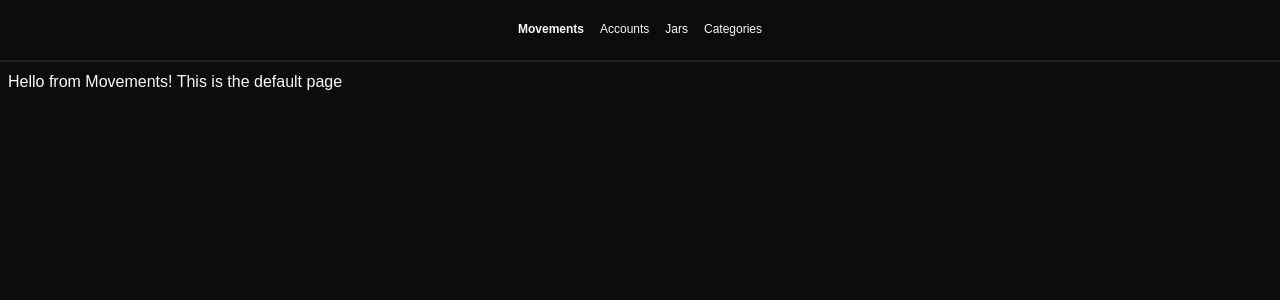
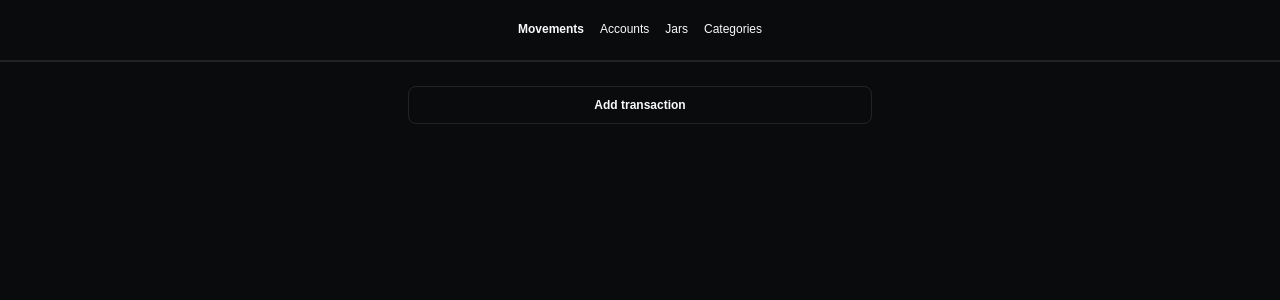
Before and after one commit to SHGoldfarb/jars, a React (Vite) app: page /movements in a window 1280 px wide. Shown: the top 300 px of the page. Built offline with nearby package versions, Linux system fonts and the light colour scheme.

Commit message:
WIP transaction create and show

```diff
--- a/src/components/Movements.tsx
+++ b/src/components/Movements.tsx
@@ -1,3 +1,19 @@
+import { useTransactions } from 'src/hooks/useTransactions';
+import { GenericNameableList } from './GenericNameableList';
+import { currency } from 'src/services/finance';
+
 export const Movements = () => {
-  return <div className="p-2">Hello from Movements! This is the default page</div>;
+  const { transactions } = useTransactions();
+
+  return (
+    <GenericNameableList
+      items={transactions.map((transaction) => ({
+        ...transaction,
+        name: `${transaction.description} ${currency.stringify(transaction.amount)}`,
+        url: `/transactions/${transaction.id}/edit`,
+      }))}
+      addLabel="Add transaction"
+      addUrl="/transactions/new"
+    />
+  );
 };
--- /dev/null
+++ b/src/hooks/useTransactions.ts
@@ -0,0 +1,8 @@
+import { getTransactions } from 'src/services/finance';
+import { useQuery } from '@tanstack/react-query';
+
+export const useTransactions = () => {
+  const { data } = useQuery({ queryKey: ['getTransactions'], queryFn: () => getTransactions() });
+
+  return { transactions: data ?? [] };
+};
--- a/src/services/finance/infrastructure/db.ts
+++ b/src/services/finance/infrastructure/db.ts
@@ -32,4 +32,7 @@ export const DB = {
   accounts: memoizedTable(db.table('accounts')),
   jars: memoizedTable(db.table('jars')),
   categories: memoizedTable(db.table('categories')),
+  transactions: memoizedTable(db.table('transactions')),
+  allocations: memoizedTable(db.table('allocations')),
+  transfers: memoizedTable(db.table('transfers')),
 };
--- /dev/null
+++ b/src/services/finance/model/currency.ts
@@ -0,0 +1,17 @@
+import * as z from 'zod';
+
+const Decimal = z.object({
+  // Examples
+  // { value: 125, decimalPlaces: 2 } = 1.25
+  // { value: 50, decimalPlaces: 0 } = 50
+  // { value: 1, decimalPlaces: -2 } = 100
+  value: z.bigint(),
+  decimalPlaces: z.number().int(),
+});
+
+export const CurrencyAmount = z.object({
+  currency: z.enum(['CLP', 'USD']),
+  amountDecimal: Decimal,
+});
+
+export type CurrencyAmount = z.infer<typeof CurrencyAmount>;
--- a/src/services/finance/model/entities.ts
+++ b/src/services/finance/model/entities.ts
@@ -1,12 +1,17 @@
-import type { CurrencyAmount } from '../../shared';
 import * as z from 'zod';
+import { CurrencyAmount } from './currency';
 
-export const Archivable = z.object({
-  archivedAtISO: z.iso.datetime().optional(),
+const idShape = z.uuidv4();
+const dateTimeShape = z.iso.datetime();
+
+const Archivable = z.object({
+  archivedAtISO: dateTimeShape.optional(),
 });
 
-export const Identifiable = z.object({
-  id: z.uuidv4(),
+type Archivable = z.infer<typeof Archivable>;
+
+const Identifiable = z.object({
+  id: idShape,
 });
 
 export const Account = z.object({
@@ -48,45 +53,37 @@ export const CategoryExpense = z.object({
 
 export type CategoryExpense = z.infer<typeof CategoryExpense>;
 
+export const Transaction = z.object({
+  ...Identifiable.shape,
+  ...Archivable.shape,
+  kind: z.enum(['income', 'expense']),
+  accountId: idShape,
+  categoryId: idShape,
+  jarId: idShape,
+  amount: CurrencyAmount,
+  dateISO: dateTimeShape,
+  description: z.string(),
+});
+
+export type Transaction = z.infer<typeof Transaction>;
+
+export const TransactionUnsaved = z.object({
+  ...Transaction.shape,
+  id: Transaction.shape.id.optional(),
+});
+
+export type TransactionUnsaved = z.infer<typeof TransactionUnsaved>;
+
 // -----------------------------------
 // ----------- OLD TYPES -------------
 // -----------------------------------
-
-export type ISODateTimeString = string;
-
-export interface Archivable {
-  archivedAtISO?: ISODateTimeString;
-}
-
-export type TransactionKind = 'income' | 'expense';
-
-type TransactionBase = Archivable & {
-  id: string;
-  kind: TransactionKind;
-  accountId: string;
-  jarId: string;
-  amount: CurrencyAmount; // Always positive; sign is derived from kind.
-  dateISO: string;
-  notes: string;
-  categoryId: string;
-};
-
-export type IncomeTransaction = TransactionBase & {
-  kind: 'income';
-};
-
-export type ExpenseTransaction = TransactionBase & {
-  kind: 'expense';
-};
-
-export type Transaction = IncomeTransaction | ExpenseTransaction;
 
 export type Transfer = Archivable & {
   id: string;
   dateISO: string;
   originAccountId: string;
   destinationAccountId: string;
-  notes: string;
+  description: string;
   amount: CurrencyAmount; // Always positive.
 };
 
@@ -95,6 +92,6 @@ export type Allocation = Archivable & {
   dateISO: string;
   originJarId: string;
   destinationJarId: string;
-  notes: string;
+  description: string;
   amount: CurrencyAmount; // Always positive.
 };
--- a/src/services/finance/model/index.ts
+++ b/src/services/finance/model/index.ts
@@ -1 +1,2 @@
 export * from './entities';
+export * from './currency';
--- /dev/null
+++ b/src/services/finance/use-cases/currency.ts
@@ -0,0 +1,19 @@
+import type { CurrencyAmount } from '../model';
+import { decimal } from './decimal';
+
+// Guard against future additions to the Currency enum: TypeScript compile will fail
+type SupportedCurrencyTypes = 'CLP' | 'USD';
+
+const stringify = (value: CurrencyAmount & { currency: SupportedCurrencyTypes }) => {
+  const amount = decimal.toNumber(value.amountDecimal);
+
+  if (value.currency === 'USD') {
+    return `$${amount.toFixed(2)}`;
+  }
+
+  return `$${amount.toFixed(0)}`;
+};
+
+export const currency = {
+  stringify,
+};
--- /dev/null
+++ b/src/services/finance/use-cases/decimal.ts
@@ -0,0 +1,9 @@
+import type { Decimal } from 'src/services/shared';
+
+const toNumber = (decimal: Decimal) => {
+  return Number(decimal.value) / 10 ** decimal.decimalPlaces;
+};
+
+export const decimal = {
+  toNumber,
+};
--- a/src/services/finance/use-cases/index.ts
+++ b/src/services/finance/use-cases/index.ts
@@ -2,3 +2,6 @@ export * from './balances';
 export * from './accounts';
 export * from './jars';
 export * from './categories';
+export * from './transactions';
+export * from './currency';
+export * from './decimal';
--- /dev/null
+++ b/src/services/finance/use-cases/transactions.ts
@@ -0,0 +1,35 @@
+import { generateId } from 'src/lib/utils';
+import { DB } from '../infrastructure';
+import { Transaction, TransactionUnsaved } from '../model';
+
+const table = DB.transactions;
+
+export const getTransactions = async ({
+  includeArchived = false,
+}: { includeArchived?: boolean } = {}) => {
+  const transactions = await table.getMap();
+  return Object.values(transactions)
+    .filter((transaction) => Transaction.safeParse(transaction).success)
+    .map((transaction) => Transaction.parse(transaction))
+    .filter((transaction) => includeArchived || !transaction.archivedAtISO);
+};
+
+export const createTransaction = async (transaction: TransactionUnsaved) => {
+  const parsedTransaction = Transaction.parse({ ...transaction, id: generateId() });
+  return table.upsert(parsedTransaction);
+};
+
+export const updateTransaction = async (transaction: Transaction) => {
+  const parsedTransaction = Transaction.parse(transaction);
+  return table.upsert(parsedTransaction);
+};
+
+export const getTransaction = async (transactionId: string) => {
+  return Transaction.parse((await table.getMap())[transactionId]);
+};
+
+export const archiveTransaction = async (transactionId: string) => {
+  const transaction = await getTransaction(transactionId);
+  transaction.archivedAtISO = new Date().toISOString();
+  return table.upsert(transaction);
+};
--- a/src/tests/setup.ts
+++ b/src/tests/setup.ts
@@ -35,21 +35,17 @@ const test = base.extend<{
   jarFormPage: async ({ page }, use) => {
     await use(jarFormPageConstructor(page));
   },
-  createAccount: async ({ page, accountsPage, accountFormPage, rootLayoutPage }, use) => {
+  createAccount: async ({ accountsPage, accountFormPage, rootLayoutPage }, use) => {
     await use(async (accountName: string) => {
-      if (new URL(page.url()).pathname != '/accounts') {
-        await rootLayoutPage.navButton('Accounts').click();
-      }
+      await rootLayoutPage.navButton('Accounts').click();
       await accountsPage.createAccountButton.click();
       await accountFormPage.nameInput.fill(accountName);
       await accountFormPage.submitButton.click();
     });
   },
-  createJar: async ({ page, jarsPage, jarFormPage, rootLayoutPage }, use) => {
+  createJar: async ({ jarsPage, jarFormPage, rootLayoutPage }, use) => {
     await use(async (jarName: string) => {
-      if (new URL(page.url()).pathname != '/jars') {
-        await rootLayoutPage.navButton('Jars').click();
-      }
+      await rootLayoutPage.navButton('Jars').click();
       await jarsPage.createJarButton.click();
       await jarFormPage.nameInput.fill(jarName);
       await jarFormPage.submitButton.click();
@@ -61,12 +57,10 @@ const test = base.extend<{
   categoryFormPage: async ({ page }, use) => {
     await use(categoryFormPageConstructor(page));
   },
-  createCategory: async ({ page, categoriesPage, categoryFormPage, rootLayoutPage }, use) => {
+  createCategory: async ({ categoriesPage, categoryFormPage, rootLayoutPage }, use) => {
     await use(async (kind, categoryName) => {
-      if (new URL(page.url()).pathname != `/categories/${kind.toLowerCase()}`) {
-        await rootLayoutPage.navButton('Categories').click();
-        await categoriesPage.tabButton(kind).click();
-      }
+      await rootLayoutPage.navButton('Categories').click();
+      await categoriesPage.tabButton(kind).click();
       await categoriesPage.createCategoryButton(kind).click();
       await categoryFormPage.nameInput.fill(categoryName);
       await categoryFormPage.submitButton.click();
```
Also changed, not shown: 1 other file (tests, documents, lock files or other folders).
